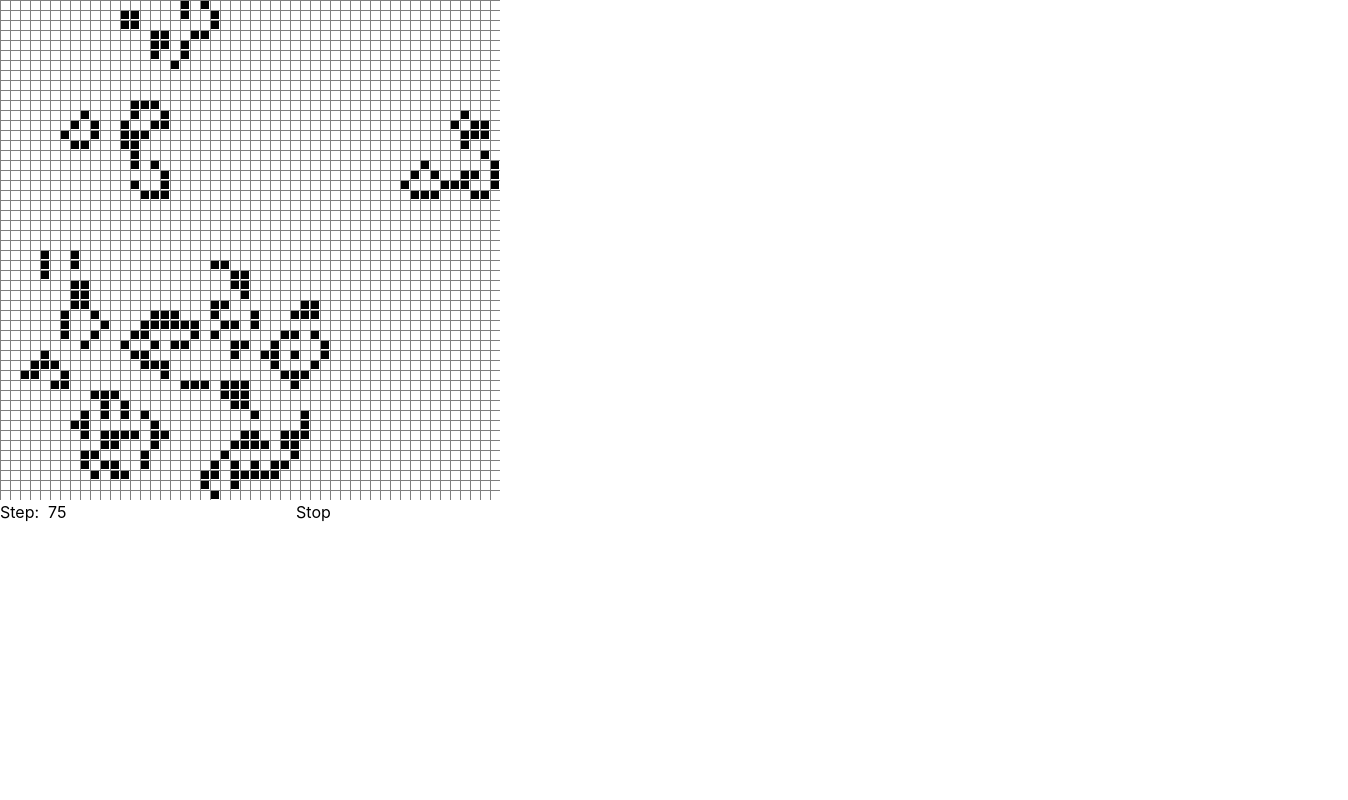
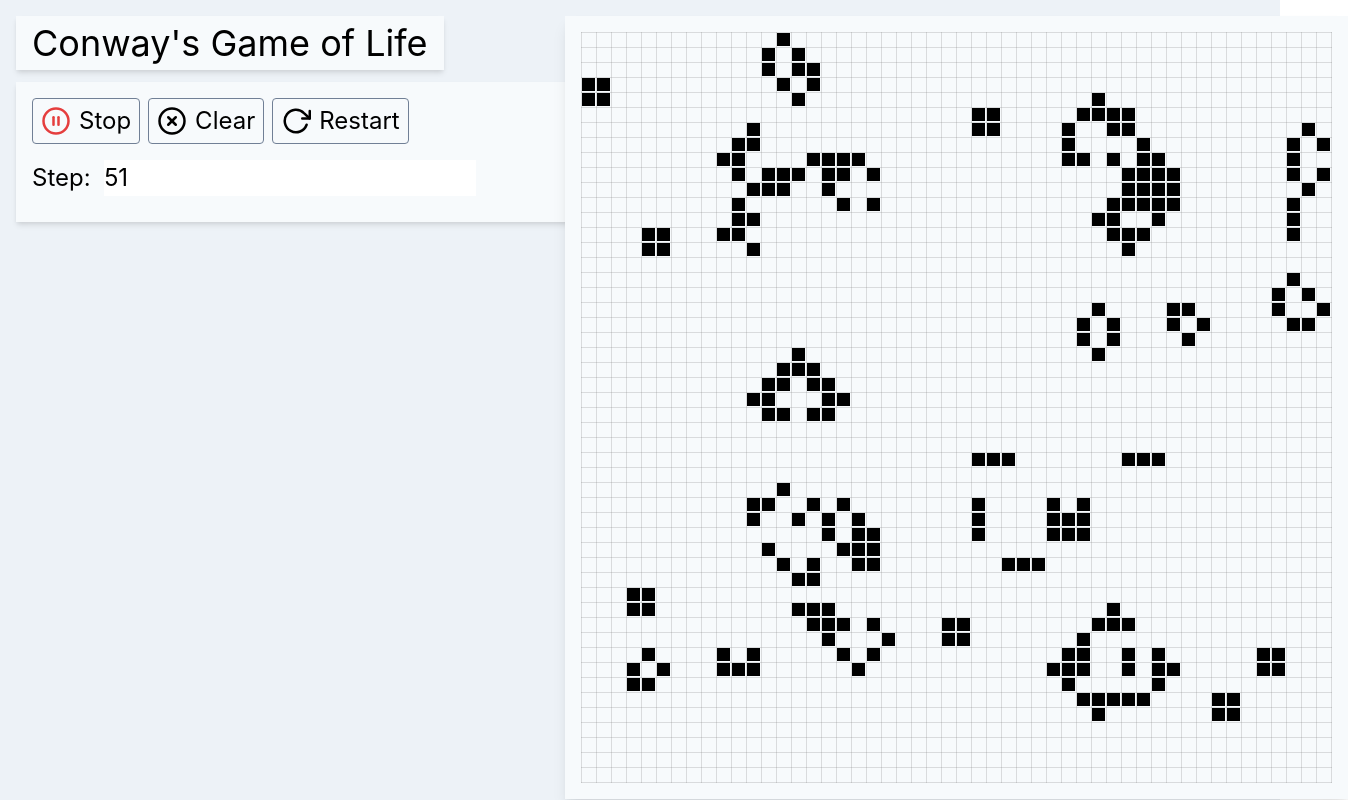
Before and after one commit to daltojohnso/conway, a React (Create React App) app: page / in a window 1280 px wide. Shown: the whole page, 1348 px wide, since content can reach past the window. Built offline with nearby package versions, Linux system fonts and the light colour scheme; the HTML template or start-up script is replaced by a standard one.

Commit message:
styles, clear + restart buttons

```diff
--- a/src/App.js
+++ b/src/App.js
@@ -7,52 +7,93 @@ const initialMatrix = buildRandomMatrix(size);
 
 function App() {
   const [matrix, setMatrix] = useState(initialMatrix);
-  const [stepCount, setStepCount] = useState(0);
+  const [stepCount, setStepCount] = useState(1);
   const [stopped, setStopped] = useState(false);
+  const [dead, setDead] = useState(false);
 
   useEffect(() => {
     const interval = setInterval(() => {
-      if (stopped) return;
-      const nextMatrix = buildNextMatrix(matrix);
+        if (stopped || dead) return;
+        const [nextMatrix, isDead] = buildNextMatrix(matrix);
         setMatrix(nextMatrix);
+        if (isDead) setDead(isDead);
         setStepCount(stepCount + 1);
     }, 100);
 
     return () => clearInterval(interval);
   });
 
-  const onConfigChange = ({ stopped, stepCount }) => {
-    setStopped(stopped);
-    setStepCount(stepCount);
-  };
+  const onConfigChange = useCallback(({ action }) => {
+      if (dead) setDead(false);
+
+      switch (action) {
+        case 'stop':
+            setStopped(true);
+            break;
+        case 'start':
+            setStopped(false);
+            break;
+        case 'restart':
+            setMatrix(buildRandomMatrix(size));
+            setStepCount(1);
+            break;
+        case 'clear':
+            setMatrix(buildEmptyMatrix(size));
+            setStepCount(1);
+            setDead(true);
+            break;
+        default:
+            break;
+      }
+  }, [dead]);
 
   const onFlip = useCallback((i, j) => {
-      setMatrix(buildNextMatrix(matrix, flip(i, j)));
+      const [m, isDead] = buildNextMatrix(matrix, flip(i, j))
+      setMatrix(m);
+      setDead(isDead);
   }, [matrix]);
 
   return (
-    <main className="w-screen h-screen">
-      <CanvasGrid matrix={matrix} flip={onFlip} />
-      <Config config={{ stepCount, stopped }} onChange={onConfigChange} />
+    <main className="p-4 w-screen h-screen grid grid-cols-2 gap-4 bg-gray-200">
+        <div className="">
+            <h1 className="inline-block px-4 mb-3 text-4xl bg-gray-100 shadow-md">
+                Conway's Game of Life
+            </h1>
+            <div className="bg-gray-100 shadow-md  ">
+                <Config  config={{ stepCount, stopped }} onChange={onConfigChange} />
+            </div>
+        </div>
+        <div className="flex flex-col justify-center items-center">
+            <div style={{minWidth: 750}} className="p-4 bg-gray-100 shadow-lg">
+                <CanvasGrid matrix={matrix} flip={onFlip} size={15} />
+            </div>
+        </div>
     </main>
   );
 }
 
 export default App;
 
-function buildRandomMatrix(size) {
+function buildMatrix (size, initCell) {
     const matrix = [];
     for (let i = 0; i < size; i++) {
       const row = [];
       matrix.push(row);
 
       for (let j = 0; j < size; j++) {
-      const state = Math.random() > 0.66;
-      row.push(state);
+        row.push(initCell(i, j));
       }
     }
 
     return matrix;
+}
+
+function buildEmptyMatrix (size) {
+    return buildMatrix(size, () => false);
+}
+
+function buildRandomMatrix (size) {
+    return buildMatrix(size, () => Math.random() > 0.66);
 }
 
 function flip (i, j) {
@@ -69,16 +110,18 @@ function buildNextMatrix(matrix, getCellState = nextCell) {
   const l = matrix.length;
   const l2 = matrix[0].length;
   const newMatrix = [];
+  let isDead = true;
   for (let i = 0; i < l; i++) {
     const row = [];
     newMatrix.push(row);
     for (let j = 0; j < l2; j++) {
       const state = getCellState(i, j, matrix);
+      if (state) isDead = false;
       row.push(state);
     }
   }
 
-  return newMatrix;
+  return [newMatrix, isDead];
 }
 
 function nextCell(i, j, matrix) {
@@ -93,8 +136,7 @@ function nextCell(i, j, matrix) {
   // return currentState ? (num === 2 || num === 3) : num === 3;
   const newState = currentState
     ? num === 2 || num === 3
-    : num === 3 || (num === 2 && Math.random() > 0.99);
-  // return Math.random() > .999 ? !newState : newState;
+    : num === 3; // || (num === 2 && Math.random() > 0.99);
   return newState;
 }
 
--- a/src/Config.js
+++ b/src/Config.js
@@ -1,4 +1,5 @@
-import React from 'react';
+import React, {useCallback} from 'react';
+import { FiPauseCircle, FiPlayCircle, FiRotateCw, FiXCircle} from 'react-icons/fi';
 
 const Config = ({
     config: {
@@ -7,21 +8,46 @@ const Config = ({
     },
     onChange
 }) => {
-    const onClick = e => {
-        e.preventDefault();
-        onChange({stopped: !stopped, stepCount});
-    };
+    const onStopStart = useCallback(() => {
+        onChange({action: stopped ? 'start' : 'stop'});
+    }, [onChange, stopped])
+
+    const onClear = useCallback(() => {
+        onChange({action: 'clear'});
+    }, [onChange]);
+
+    const onRestart = useCallback(() => {
+        onChange({action: 'restart'});
+    }, [onChange]);
 
     return (
-        <form className="">
-            <label>
-                Step:&nbsp;&nbsp;
-                <input type="number" readOnly value={stepCount} />
-            </label>
-            <button onClick={onClick} className="">
-                {stopped ? 'Start' : 'Stop'}
-            </button>
-        </form>
+        <div className="grid grid-cols-1 grid-rows-2 gap-4 p-4">
+            <div className="inline-flex">
+                <button onClick={onStopStart} className="mr-2 inline-flex justify-center items-center text-2xl bg-transparent hover:bg-gray-300 py-1 px-2 border border-gray-600 hover:border-transparent rounded">
+                    {stopped ? [
+                        <FiPlayCircle className="mr-2 text-3xl text-green-600" key="FiPlayCircle"/>,
+                        <span key="Start">Start</span>
+                    ] : [
+                        <FiPauseCircle className="mr-2 text-3xl text-red-600" key="FiPauseCircle" />,
+                        <span key="Stop">Stop</span>
+                    ]}
+                </button>
+                <button onClick={onClear} className="mr-2 inline-flex justify-center items-center text-2xl bg-transparent hover:bg-gray-300 py-1 px-2 border border-gray-600 hover:border-transparent rounded">
+                    <FiXCircle className="mr-2 text-3xl" />
+                    <span>Clear</span>
+                </button>
+                <button onClick={onRestart} className="mr-2 inline-flex justify-center items-center text-2xl bg-transparent hover:bg-gray-300 py-1 px-2 border border-gray-600 hover:border-transparent rounded">
+                    <FiRotateCw className="mr-2 text-3xl" />
+                    <span>Restart</span>
+                </button>
+            </div>
+            <div>
+                <label className="text-2xl">
+                    Step:&nbsp;&nbsp;
+                    <input type="number" readOnly={!stopped} value={stepCount} />
+                </label>
+            </div>
+        </div>
     )
 }
 
--- a/src/Grid.js
+++ b/src/Grid.js
@@ -12,16 +12,16 @@ export const DivGrid = ({matrix}) => {
   return <div className="flex flex-col">{grid}</div>;
 };
 
-const gridlines = `<svg width="100%" height="100%" xmlns="http://www.w3.org/2000/svg">
+const gridlines = size => `<svg width="100%" height="100%" xmlns="http://www.w3.org/2000/svg">
      <defs>
-        <pattern id="smallGrid" width="10" height="10" patternUnits="userSpaceOnUse">
-            <path d="M 10 0 L 0 0 0 10" fill="none" stroke="gray" stroke-width="0.5" />
+        <pattern id="smallGrid" width="${size}" height="${size}" patternUnits="userSpaceOnUse">
+            <path d="M ${size} 0 L 0 0 0 ${size}" fill="none" stroke="gray" stroke-width="0.5" />
         </pattern>
     </defs>
     <rect width="100%" height="100%" fill="url(#smallGrid)" />
 </svg>`;
 
-export const CanvasGrid = ({matrix, flip}) => {
+export const CanvasGrid = ({matrix, flip, stop, size}) => {
     const canvasRef = useRef(null);
     const [xy, setXY] = useState([-1, -1]);
     const [isClicking, setIsClicking] = useState(false);
@@ -29,7 +29,7 @@ export const CanvasGrid = ({matrix, flip}) => {
     useEffect(() => {
         const canvas = canvasRef.current;
         const img = new Image();
-        const svg = new Blob([gridlines], { type: 'image/svg+xml;charset=utf-8' });
+        const svg = new Blob([gridlines(size)], { type: 'image/svg+xml;charset=utf-8' });
         const url = window.URL.createObjectURL(svg);
         img.src = url;
         img.onload = () => {
@@ -37,29 +37,30 @@ export const CanvasGrid = ({matrix, flip}) => {
             ctx.drawImage(img, 0, 0);
             window.URL.revokeObjectURL(url);
         }
-    });
+    }, [size]);
 
     const onMousedown = useCallback(e => {
         setIsClicking(true);
-        const {pageX, pageY} = e;
-        const x = pageX / 10 | 0;
-        const y = pageY / 10 | 0;
+        console.log(e);
+        const {offsetX, offsetY} = e;
+        const x = offsetX / size | 0;
+        const y = offsetY / size | 0;
         setXY([x, y]);
         flip(x, y);
-    }, [flip]);
+    }, [flip, size]);
 
     const onMouseover = useCallback(e => {
         if (!isClicking) return;
 
-        const {pageX, pageY} = e;
-        const x = pageX / 10 | 0;
-        const y = pageY / 10 | 0;
+        const {offsetX, offsetY} = e;
+        const x = offsetX / size | 0;
+        const y = offsetY / size | 0;
         const [X, Y] = xy;
         if (x !== X || y !== Y) {
             setXY([x, y]);
             flip(x, y);
         }
-    }, [flip, isClicking, xy]);
+    }, [flip, isClicking, size, xy]);
 
     const onMouseup = useCallback(() => {
         setIsClicking(false);
@@ -76,22 +77,21 @@ export const CanvasGrid = ({matrix, flip}) => {
             canvas.removeEventListener('mousedown', onMousedown);
             canvas.removeEventListener('mousemove', onMouseover);
             document.removeEventListener('mouseup', onMouseup);
-        }
-
-    })
+        };
+    }, [onMousedown, onMouseover, onMouseup]);
 
     useEffect(() => {
         const ctx = canvasRef.current.getContext('2d');
-
         matrix.forEach((row, i) => {
             row.forEach((alive, j) => {
                 if (alive) {
-                    ctx.fillRect((i * 10) + 1, (j * 10) + 1, 8, 8);
+                    ctx.fillRect((i * size) + 1, (j * size) + 1, size - 2, size - 2);
                 } else {
-                    ctx.clearRect((i * 10) + 1, (j * 10) + 1, 8, 8);
+                    ctx.clearRect((i * size) + 1, (j * size) + 1, size - 2, size - 2);
                 }
             })
         })
-    }, [matrix])
-    return <canvas ref={canvasRef} id="grid" width="500" height="500"></canvas>
+    }, [matrix, size]);
+
+    return <canvas ref={canvasRef} id="grid" width={size * 50 + 1} height={size * 50 + 1}></canvas>
 }
```
Lines whose indentation alone changed are shown as unchanged.
